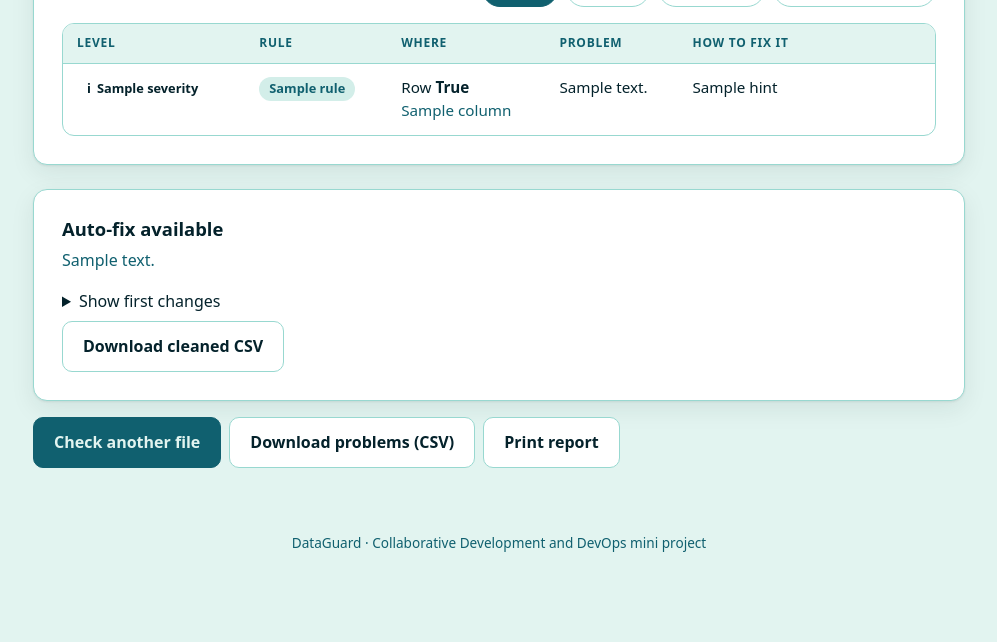
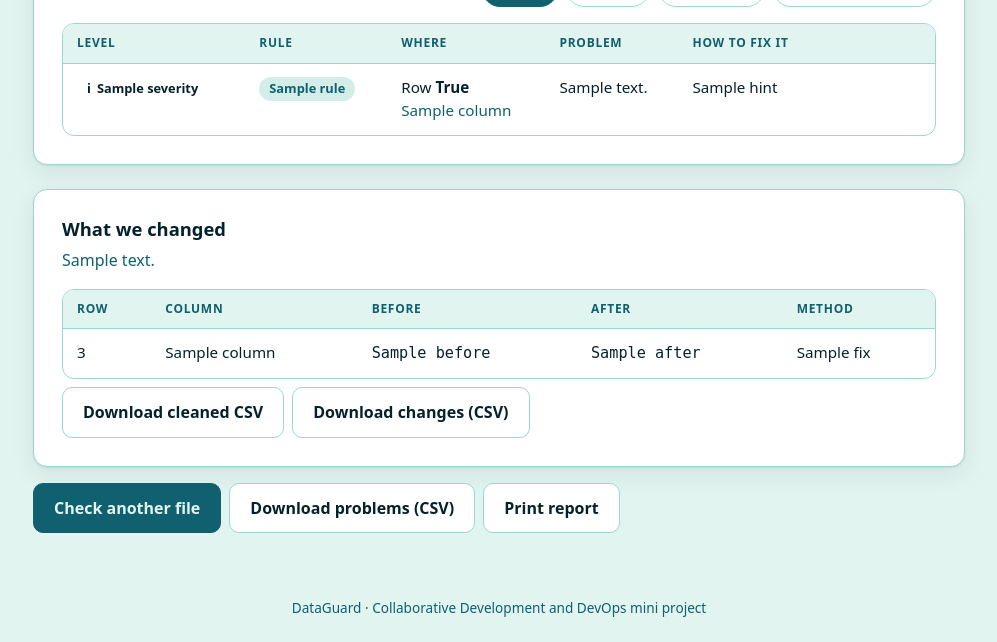
Before and after one commit to 2025csjanakiabhayakumarc-ux/CDD_Project, a Flask app: template src/webapp/templates/report.html in a window 1280 px wide. Shown: the part 617-1259 px from the top of the page, without its empty margins (141-1138 px from the left). Before the commit the page ends 1169 px from the top, so only its background shows below. Run offline with Flask 3, Linux system fonts and the light colour scheme; the template is opened without the code that fills it: most values are stand-ins (such as "Sample title", 1, 10 or a date in 2020).

Commit message:
feat(clean): KNN imputation, mode filling, and change log
Enhance the cleaned-CSV download with smart imputation:
- KNN imputation (k=3) for blank numeric cells
- Mode imputation for blank categorical cells
- Protected columns (IDs, names, emails) are never filled
- Every estimated value is marked in the change log
- "What we changed" table on the report page
- Download changes.csv endpoint for the full change log

```diff
--- a/src/webapp/app.py
+++ b/src/webapp/app.py
@@ -71,12 +71,27 @@ def create_app() -> Flask:
         filename = session.get("last_filename", "data.csv")
         if not file_data:
             return render_template("index.html", error="No file to clean. Please upload a file first."), 400
-        cleaned_csv, _summary = service.get_cleaned_csv(file_data)
+        cleaned_csv, _summary, _log = service.get_cleaned_csv(file_data)
         stem = filename.rsplit(".", 1)[0] if "." in filename else filename
         return Response(
             cleaned_csv,
             mimetype="text/csv",
             headers={"Content-Disposition": f"attachment; filename={stem}_cleaned.csv"},
+        )
+
+    @app.get("/download-changes")
+    def download_changes():
+        file_data = session.get("last_upload")
+        filename = session.get("last_filename", "data.csv")
+        if not file_data:
+            return render_template("index.html", error="No file to clean. Please upload a file first."), 400
+        _csv, _summary, log = service.get_cleaned_csv(file_data)
+        changes_csv = service.get_changes_csv(log)
+        stem = filename.rsplit(".", 1)[0] if "." in filename else filename
+        return Response(
+            changes_csv,
+            mimetype="text/csv",
+            headers={"Content-Disposition": f"attachment; filename={stem}_changes.csv"},
         )
 
     @app.get("/health")
--- a/src/webapp/service.py
+++ b/src/webapp/service.py
@@ -148,13 +148,13 @@ def analyze_upload(
     return report
 
 
-def get_cleaned_csv(data: bytes) -> tuple[bytes, str]:
-    """Return (cleaned_csv_bytes, summary_text) for a previously uploaded file."""
+def get_cleaned_csv(data: bytes) -> tuple[bytes, str, list[dict]]:
+    """Return (cleaned_csv_bytes, summary_text, change_log) for a previously uploaded file."""
     try:
         autofix = importlib.import_module("src.autofix")
         loader = importlib.import_module("src.loader")
     except ImportError:
-        return data, ""
+        return data, "", []
 
     folder = Path(tempfile.mkdtemp(prefix="dataguard_fix_"))
     try:
@@ -162,15 +162,41 @@ def get_cleaned_csv(data: bytes) -> tuple[bytes, str]:
         path.write_bytes(data)
         df = loader.load_csv(str(path))
         fixed_df, log = autofix.fix(df)
-        # convert_dtypes() keeps whole numbers as integers, so a column with a blank
-        # cell (read as float) is written as 55000, not 55000.0.
         csv_bytes = fixed_df.convert_dtypes().to_csv(index=False).encode("utf-8")
-        cells_fixed = sum(1 for e in log if e["fix"] != "drop duplicate")
-        dups_removed = sum(1 for e in log if e["fix"] == "drop duplicate")
-        summary = f"{cells_fixed} cells fixed, {dups_removed} duplicate rows removed"
-        return csv_bytes, summary
+        summary = _summarise_log(log)
+        return csv_bytes, summary, log
     finally:
         shutil.rmtree(folder, ignore_errors=True)
+
+
+def get_changes_csv(log: list[dict]) -> bytes:
+    """Build a CSV of changes from a fix log, marking estimated values."""
+    header = "Row,Column,Old Value,New Value,Method,Estimated\n"
+    lines = [header]
+    for entry in log:
+        row = entry.get("row", "")
+        col = entry.get("column", "")
+        before = str(entry.get("before", "")).replace('"', '""')
+        after = str(entry.get("after", "")).replace('"', '""')
+        method = entry.get("fix", "")
+        estimated = "yes" if entry.get("estimated") else "no"
+        lines.append(f'{row},"{col}","{before}","{after}","{method}",{estimated}\n')
+    return "".join(lines).encode("utf-8")
+
+
+def _summarise_log(log: list[dict]) -> str:
+    """Build a human-readable summary from a fix log."""
+    cells_fixed = sum(1 for e in log if e["fix"] != "drop duplicate" and not e.get("estimated"))
+    dups_removed = sum(1 for e in log if e["fix"] == "drop duplicate")
+    estimated = sum(1 for e in log if e.get("estimated"))
+    parts = []
+    if cells_fixed:
+        parts.append(f"{cells_fixed} cell{'s' if cells_fixed != 1 else ''} fixed")
+    if estimated:
+        parts.append(f"{estimated} value{'s' if estimated != 1 else ''} estimated (marked)")
+    if dups_removed:
+        parts.append(f"{dups_removed} duplicate row{'s' if dups_removed != 1 else ''} removed")
+    return ", ".join(parts) if parts else "No changes needed"
 
 
 def _compute_fix_summary(data: bytes) -> tuple[str, list[dict]]:
@@ -184,10 +210,7 @@ def _compute_fix_summary(data: bytes) -> tuple[str, list[dict]]:
         path.write_bytes(data)
         df = loader.load_csv(str(path))
         _, log = autofix.fix(df)
-        cells_fixed = sum(1 for e in log if e["fix"] != "drop duplicate")
-        dups_removed = sum(1 for e in log if e["fix"] == "drop duplicate")
-        summary = f"{cells_fixed} cells fixed, {dups_removed} duplicate rows removed"
-        return summary, log
+        return _summarise_log(log), log
     finally:
         shutil.rmtree(folder, ignore_errors=True)
 
--- a/src/webapp/templates/report.html
+++ b/src/webapp/templates/report.html
@@ -110,30 +110,30 @@
 
   {% if report.fix_summary %}
   <section class="card" style="margin-bottom:1rem">
-    <h2>Auto-fix available</h2>
+    <h2>What we changed</h2>
     <p class="muted">{{ report.fix_summary }}</p>
     {% if report.fix_log %}
-    <details>
-      <summary>Show first changes</summary>
     <div class="table-wrap">
       <table>
-          <thead><tr><th>Row</th><th>Column</th><th>Before</th><th>After</th><th>Fix</th></tr></thead>
+        <thead><tr><th>Row</th><th>Column</th><th>Before</th><th>After</th><th>Method</th></tr></thead>
         <tbody>
           {% for c in report.fix_log %}
-            <tr>
+          <tr{% if c.get('estimated') %} class="estimated"{% endif %}>
             <td>{{ c.row + 2 }}</td>
             <td>{{ c.column or '—' }}</td>
             <td><code>{{ c.before }}</code></td>
-              <td><code>{{ c.after }}</code></td>
-              <td>{{ c.fix }}</td>
+            <td><code>{{ c.after }}{% if c.get('estimated') %} ⚠{% endif %}</code></td>
+            <td>{{ c.fix }}{% if c.get('estimated') %} <span class="chip chip-warning" style="font-size:0.75em">estimated</span>{% endif %}</td>
           </tr>
           {% endfor %}
         </tbody>
       </table>
     </div>
-    </details>
     {% endif %}
-    <a class="btn" href="{{ url_for('download_cleaned') }}" style="margin-top:0.5rem">Download cleaned CSV</a>
+    <div style="display:flex;gap:0.5rem;margin-top:0.5rem;flex-wrap:wrap">
+      <a class="btn" href="{{ url_for('download_cleaned') }}">Download cleaned CSV</a>
+      <a class="btn" href="{{ url_for('download_changes') }}">Download changes (CSV)</a>
+    </div>
   </section>
   {% endif %}
 
```
Also changed, not shown: src/autofix.py (+88 -6 lines), tests/test_autofix.py (+54 -0 lines), tests/test_webapp.py (+4 -2 lines). Lines whose indentation alone changed are shown as unchanged.
